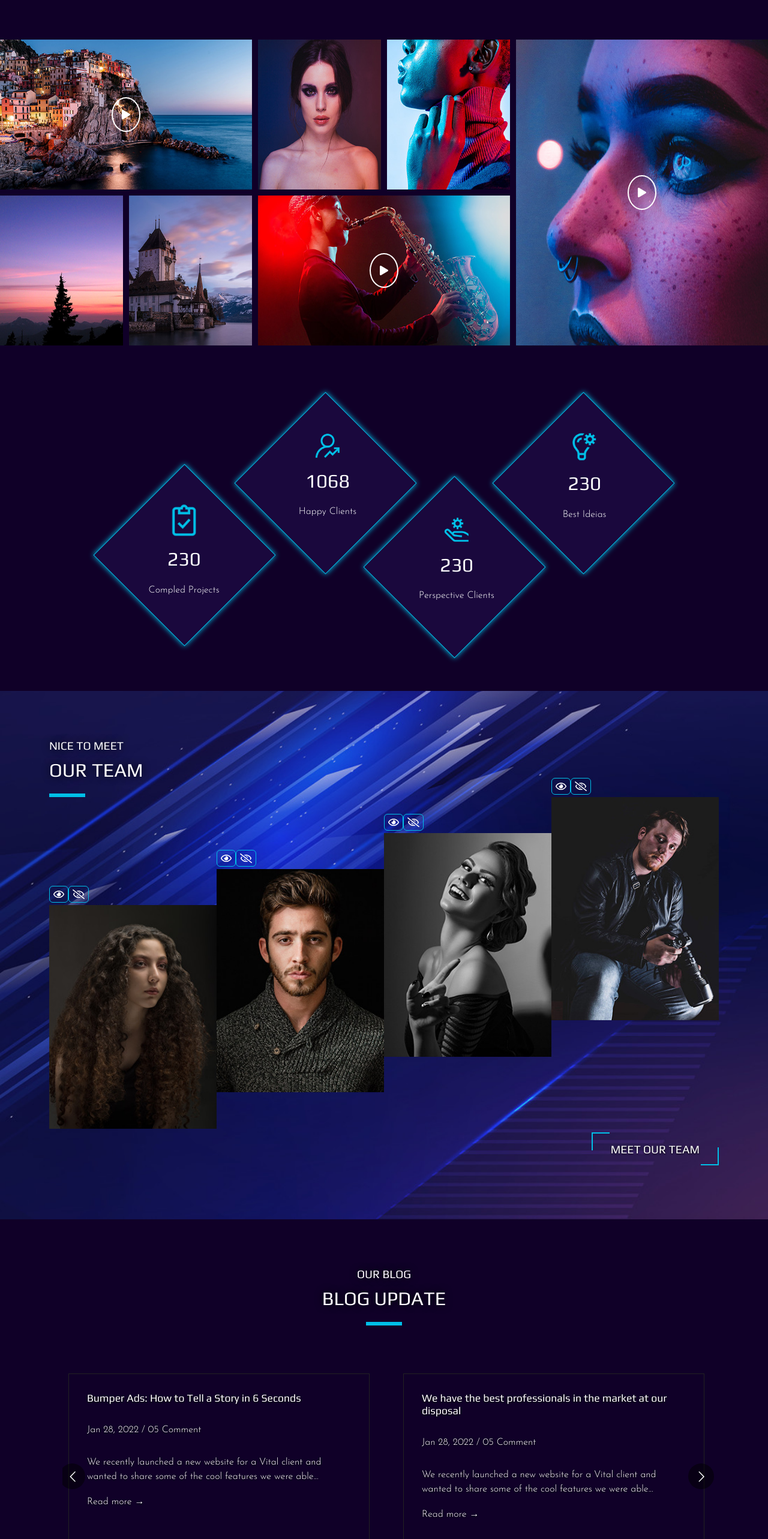
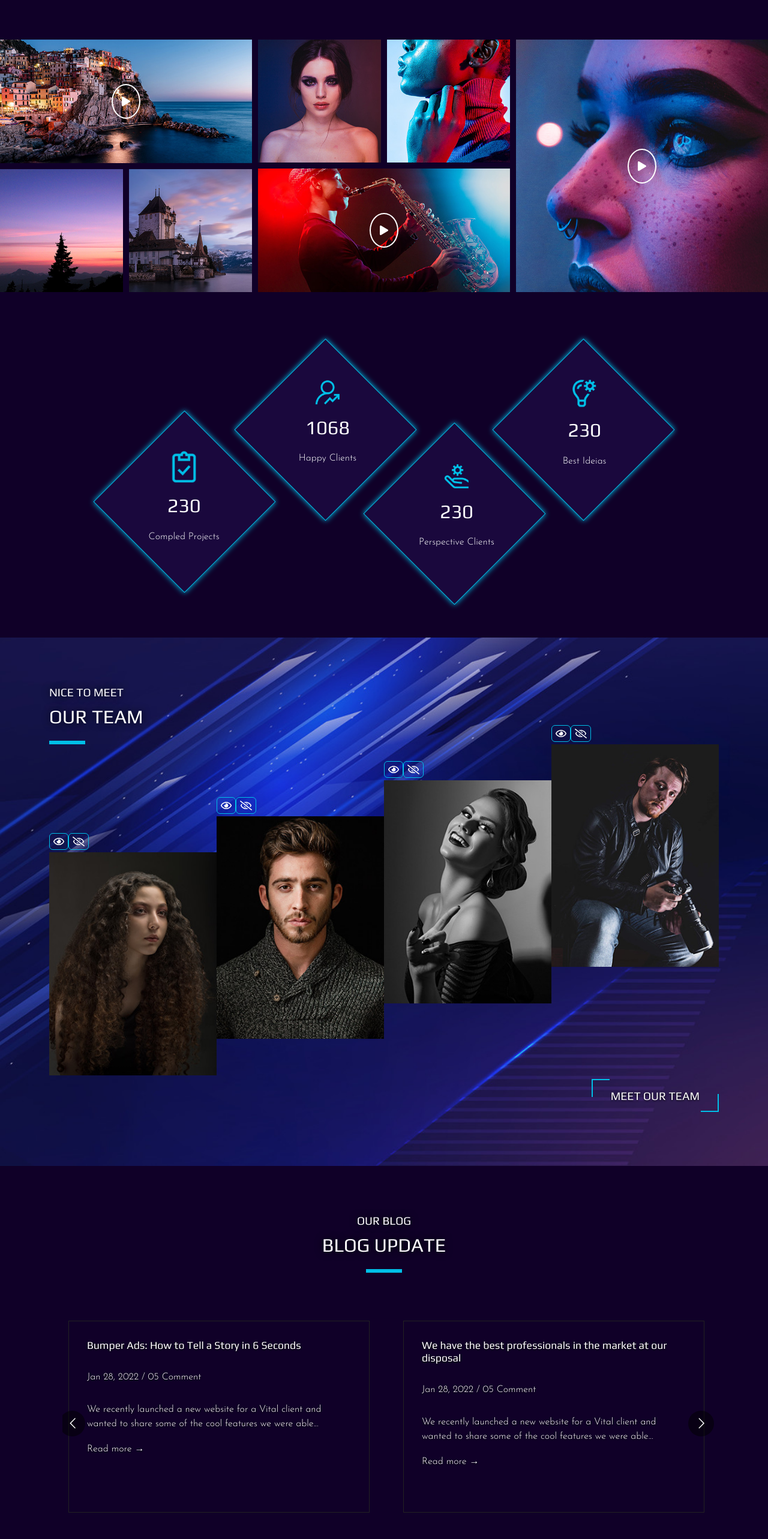
Before and after one commit to ArturdaSilvaRezende/Videograph-Master, a React (Create React App) app: page / in a window 1280 px wide. Shown: the part 1314-3880 px from the top of the page at 60% size. Built offline with nearby package versions, Linux system fonts and the light colour scheme.

Commit message:
corrections completed

```diff
--- a/src/components/BtnBackToTop/BtnBackToTop.jsx
+++ b/src/components/BtnBackToTop/BtnBackToTop.jsx
@@ -1,4 +1,4 @@
-import React, { useCallback, useRef } from "react";
+import React, { useCallback, useEffect } from "react";
 
 //custom style
 import { BtnStyle } from "./BtnStyle";
@@ -6,11 +6,8 @@ import { BtnStyle } from "./BtnStyle";
 //fontawesome
 import { FontAwesomeIcon } from "@fortawesome/react-fontawesome";
 import { faArrowCircleUp } from "@fortawesome/free-solid-svg-icons";
-import { useEffect } from "react";
 
 const BtnBackToTop = (props) => {
-  const buttonRef = useRef(null);
-
   const HandlebackToTop = useCallback(() => {
     document.body.scrollTop = 0; // For Safari
     document.documentElement.scrollTop = 0; // For Chrome, Firefox, IE and Opera
@@ -22,22 +19,18 @@ const BtnBackToTop = (props) => {
         document.body.scrollTop > 330 ||
         document.documentElement.scrollTop > 330
       ) {
-        buttonRef.current.style.display = "block";
+        document.querySelector(".BtnBackToTop").style.display = "block";
       } else {
-        buttonRef.current.style.display = "none";
+        document.querySelector(".BtnBackToTop").style.display = "none";
       }
     }
 
     window.addEventListener("scroll", scrollTop);
     return () => window.removeEventListener("scroll", scrollTop);
-  }, [buttonRef]);
+  }, []);
 
   return (
-    <BtnStyle
-      className="BtnBackToTop"
-      ref={buttonRef}
-      onClick={HandlebackToTop}
-    >
+    <BtnStyle className="BtnBackToTop" onClick={HandlebackToTop}>
       <FontAwesomeIcon icon={faArrowCircleUp} className="BtnBackToTop__icon" />
     </BtnStyle>
   );
--- a/src/components/Home/Main/Main-Portfolio.jsx
+++ b/src/components/Home/Main/Main-Portfolio.jsx
@@ -98,7 +98,7 @@ const Portfolio = (props) => {
         </figure>
 
         {/* portfolio - 03 */}
-        <figure className="portfolio__card">
+        <figure className="portfolio__card portfolio__card--modify">
           <div className="portfolio__hero portfolio__hero--three">
             <img src={Work_4} alt="videograph-master-portfolio-work-4" />
 
--- a/src/components/Home/Main/style/OurBlog.js
+++ b/src/components/Home/Main/style/OurBlog.js
@@ -5,6 +5,7 @@ import BlogBg from "../img/blog/blog-1.jpg";
 export const ComponentOurBlog = styled.section`
   background-color: var(--bg-box);
   padding: 80px 0 0 0;
+  overflow: hidden;
 
   .our-blog__container {
     .our-blog__carousel {
--- a/src/components/Home/Main/style/Portfolio.js
+++ b/src/components/Home/Main/style/Portfolio.js
@@ -8,8 +8,8 @@ export const ComponentPortfolio = styled.section`
 
   img {
     width: 100%;
-    height: 250px;
     display: block;
+    object-fit: cover;
   }
 
   .portfolio__container {
@@ -150,12 +150,20 @@ export const ComponentPortfolio = styled.section`
     img {
       width: 90%;
       margin: 0 auto;
+      height: 200px;
     }
 
     .portfolio__container {
       grid-template-columns: 100%;
       gap: 30px;
 
+      .portfolio__card--modify {
+        .portfolio__hero--three {
+          img {
+            height: 200px;
+          }
+        }
+      }
       .portfolio__card {
         grid-template-columns: 100%;
         gap: 30px;
--- a/src/components/Pages/About/style/AboutStyle.js
+++ b/src/components/Pages/About/style/AboutStyle.js
@@ -26,8 +26,7 @@ export const ComponentAbout = styled.div`
 
       img {
         width: 100%;
-        display: block;
-        height: 200px;
+        object-fit: cover;
       }
 
       figure:nth-child(1) {
--- a/src/components/Pages/Contact/style/ContactStyle.js
+++ b/src/components/Pages/Contact/style/ContactStyle.js
@@ -204,6 +204,8 @@ export const ComponentGoogleMaps = styled.div`
       .contact-location__form {
         margin: 50px auto 0 auto;
         width: 85%;
+        padding-left: 0;
+        text-align: center;
       }
     }
   }
--- a/src/index.css
+++ b/src/index.css
@@ -6,6 +6,7 @@ body {
   margin: 0;
   box-sizing: border-box;
   font-size: 100%;
+  overflow: auto;
 }
 
 button {
```
Also changed, not shown: 12 other files (tests, documents, lock files or other folders).
